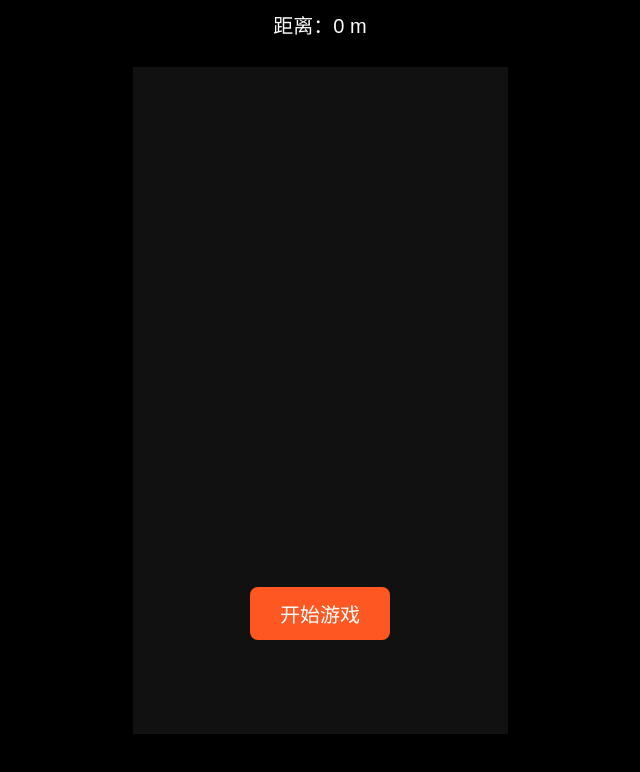
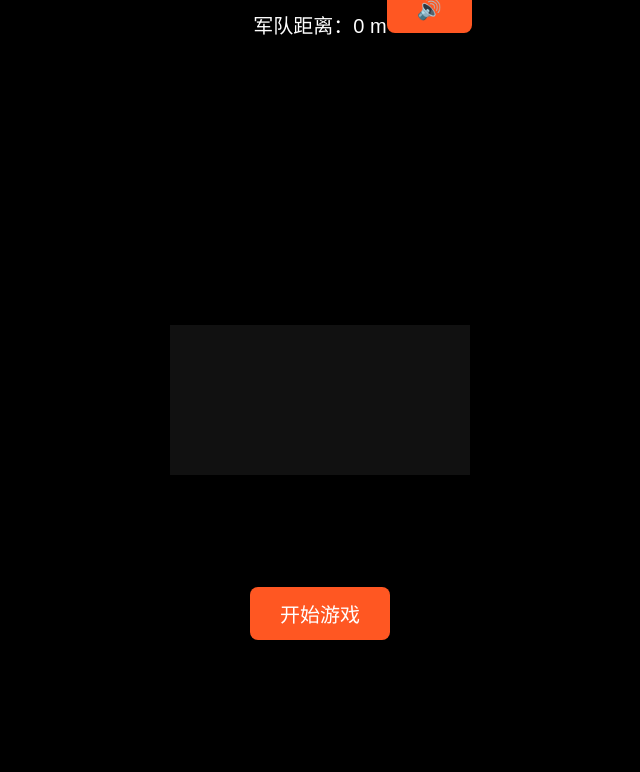
Before and after one commit to loughead123/runningman.github.io, a plain HTML site: page index.html in a window 1280 px wide. Shown: the whole page, without its empty margins (320-960 px from the left). Drawn offline with nearby package versions, Linux system fonts and the light colour scheme.

Commit message:
Update index.html

```diff
--- a/index.html
+++ b/index.html
@@ -9,16 +9,17 @@
 <body>
   <canvas id="cvs"></canvas>
 
+  <div id="ui">
+    <span id="distance">军队距离：0 m</span>
+    <button id="muteBtn">🔊</button>
+  </div>
+
   <button id="startBtn">开始游戏</button>
   <button id="restartBtn" style="display:none">再来一次</button>
 
   <audio id="bgm" src="bgm.mp3" loop></audio>
 
-  <!-- 距离 & 提示 -->
-  <div id="ui">
-    <span id="distance">距离：0 m</span>
-  </div>
-
-  <script src="game.js"></script>
+  <script async src="https://unpkg.com/three@0.160.0/build/three.min.js"></script>
+  <script src="main.js"></script>
 </body>
 </html>
```
